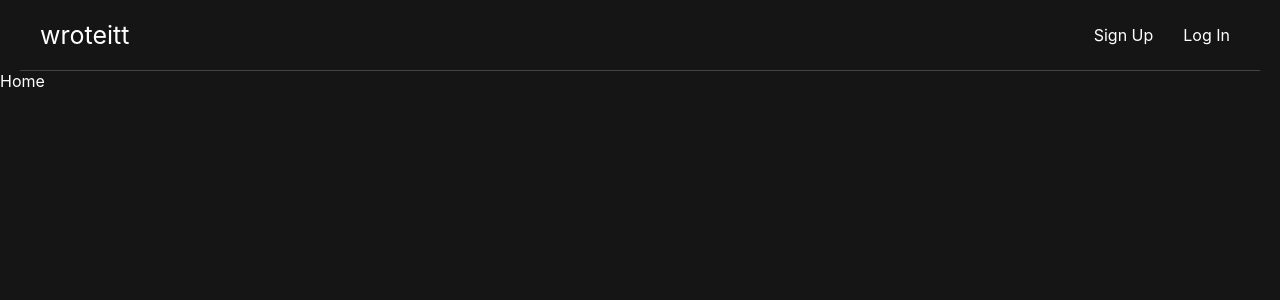
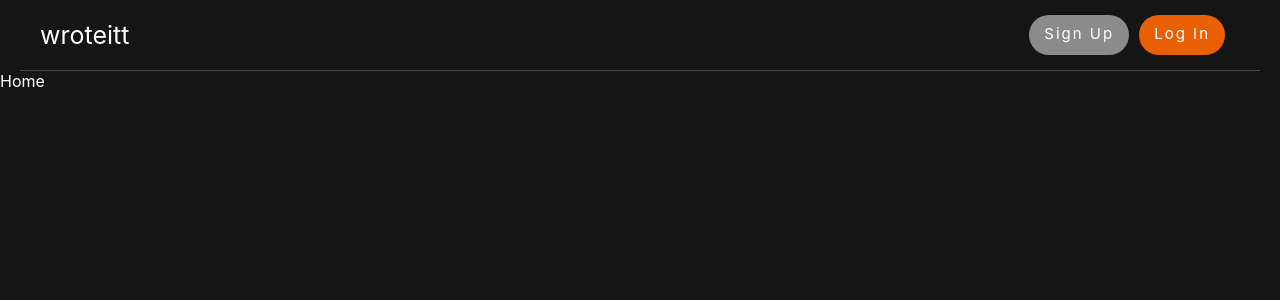
Before and after one commit to kylest0kes/writeitt, a React (Create React App) app: page / in a window 1280 px wide. Shown: the top 300 px of the page. Built offline with nearby package versions, Linux system fonts and the light colour scheme.

Commit message:
stylized the header login and signup btns

```diff
--- a/src/Components/Header/Header.js
+++ b/src/Components/Header/Header.js
@@ -33,7 +33,7 @@ function Header() {
             </a>
             <ul className="main-nav" id="js-menu">
                 <li>
-                    <a href="#" className="nav-links" onClick={openSignUpModal}>
+                    <a href="#" className="pill-btn signup" onClick={openSignUpModal}>
                         Sign Up
                     </a>
                     <Modal isOpen={isSignUpModalOpen} onClose={closeSignUpModal}>
@@ -41,7 +41,7 @@ function Header() {
                     </Modal>
                 </li>
                 <li>
-                    <a href="#" className="nav-links" onClick={openLoginModal}>
+                    <a href="#" className="pill-btn login" onClick={openLoginModal}>
                         Log In
                     </a>
                     <Modal isOpen={isLoginModalOpen} onClose={closeLoginModal}>
--- a/src/Components/Header/Header.scss
+++ b/src/Components/Header/Header.scss
@@ -25,14 +25,9 @@
     }
 }
 
-.nav-links,
 .logo {
     text-decoration: none;
     color: white;
-}
-
-.nav-links {
-    margin-left: 30px;
 }
 
 .logo {
@@ -41,3 +36,33 @@
     font-size: 25px;
     margin-left: 20px;
 }
+
+.pill-btn{
+    display: inline-block;
+    box-sizing: border-box;
+    height: 40px;
+    line-height: 38px;
+    background: #8b8b8b;
+    padding: 0px 15px;
+    border-radius: 999em;
+    text-decoration: none;
+    color: #fff;
+    font-size: 15px;
+    vertical-align: bottom;
+    white-space: nowrap;
+    letter-spacing: 2px;
+    transition: .15s background-color,.15s border-color,.15s color,.15s fill;
+    margin: 0px 5px
+}
+
+.pill-btn:hover{
+    background: #727272;
+}
+
+.login {
+    background-color: rgb(232, 95, 4);
+}
+
+.login:hover {
+    background-color: rgb(200, 82, 3);
+}
```
